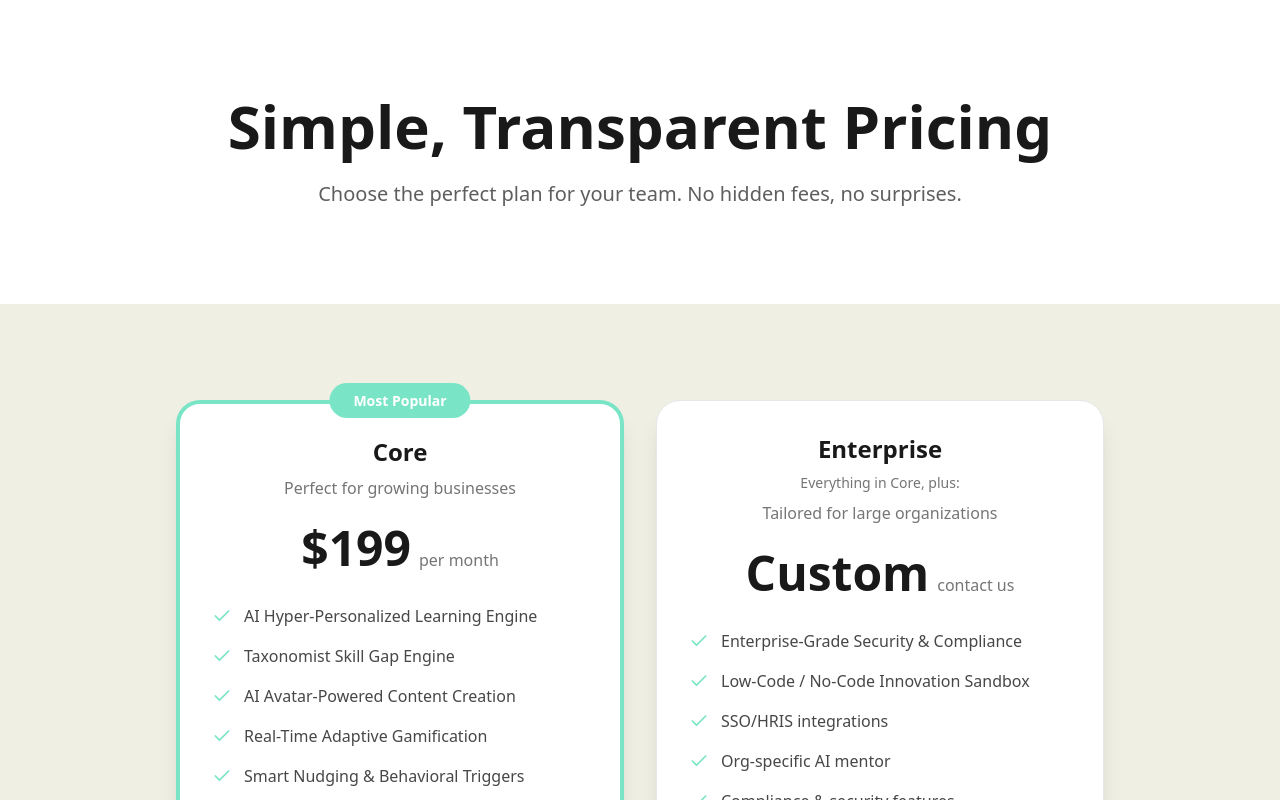
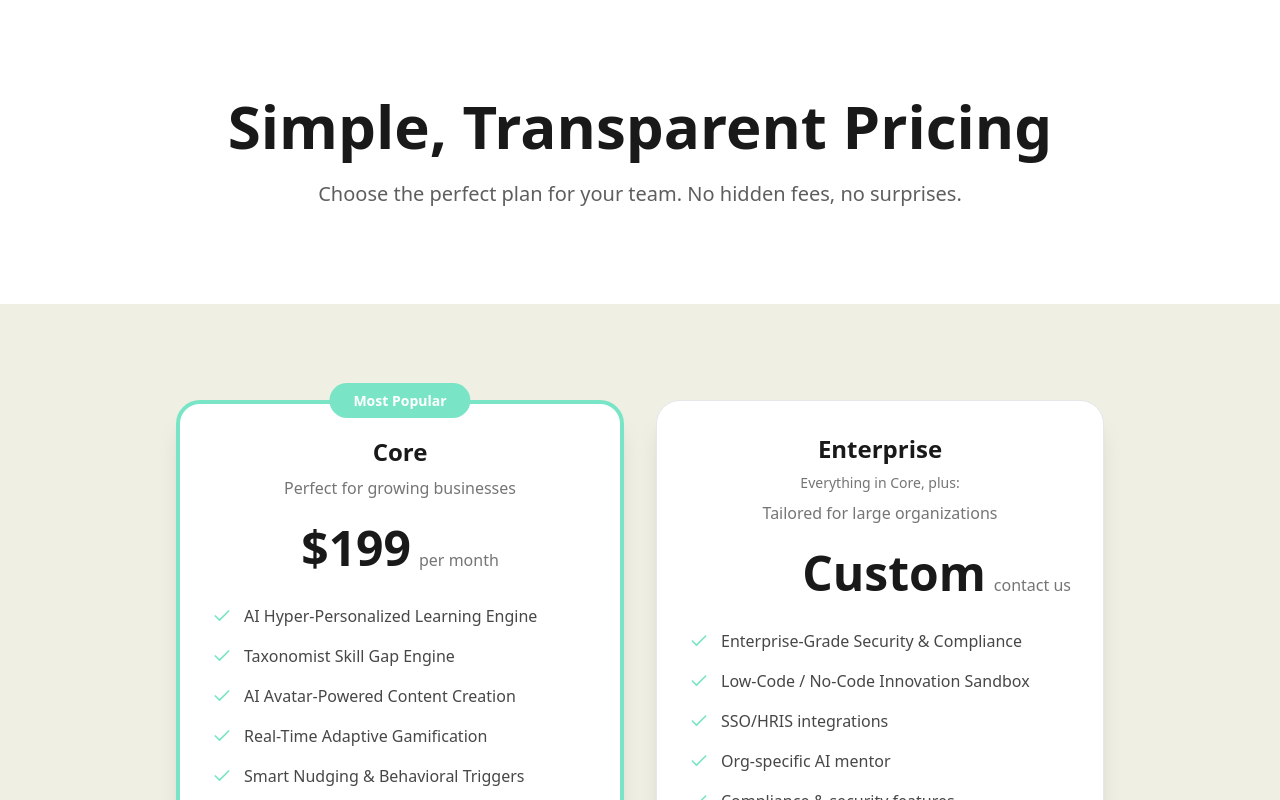
Before and after one commit to kkarakas-lxera/lxera-vision-platform, a React (Vite) app: page /pricing in a window 1280 px wide. Shown: the top 800 px of the page. Built offline with nearby package versions, Linux system fonts and the light colour scheme.

Commit message:
Refactor: Align contact us to right
Align the "Contact us" text to the right side of the Enterprise tier.

```diff
--- a/src/pages/Pricing.tsx
+++ b/src/pages/Pricing.tsx
@@ -1,5 +1,3 @@
-
-
 import { Button } from "@/components/ui/button";
 import { Check } from "lucide-react";
 
@@ -84,7 +82,7 @@ const Pricing = () => {
                   <p className="text-business-black/60 mb-6">
                     {plan.description}
                   </p>
-                  <div className="mb-6">
+                  <div className={`mb-6 ${plan.name === 'Enterprise' ? 'text-right' : ''}`}>
                     <span className="text-5xl font-bold text-business-black">
                       {plan.price}
                     </span>
```
